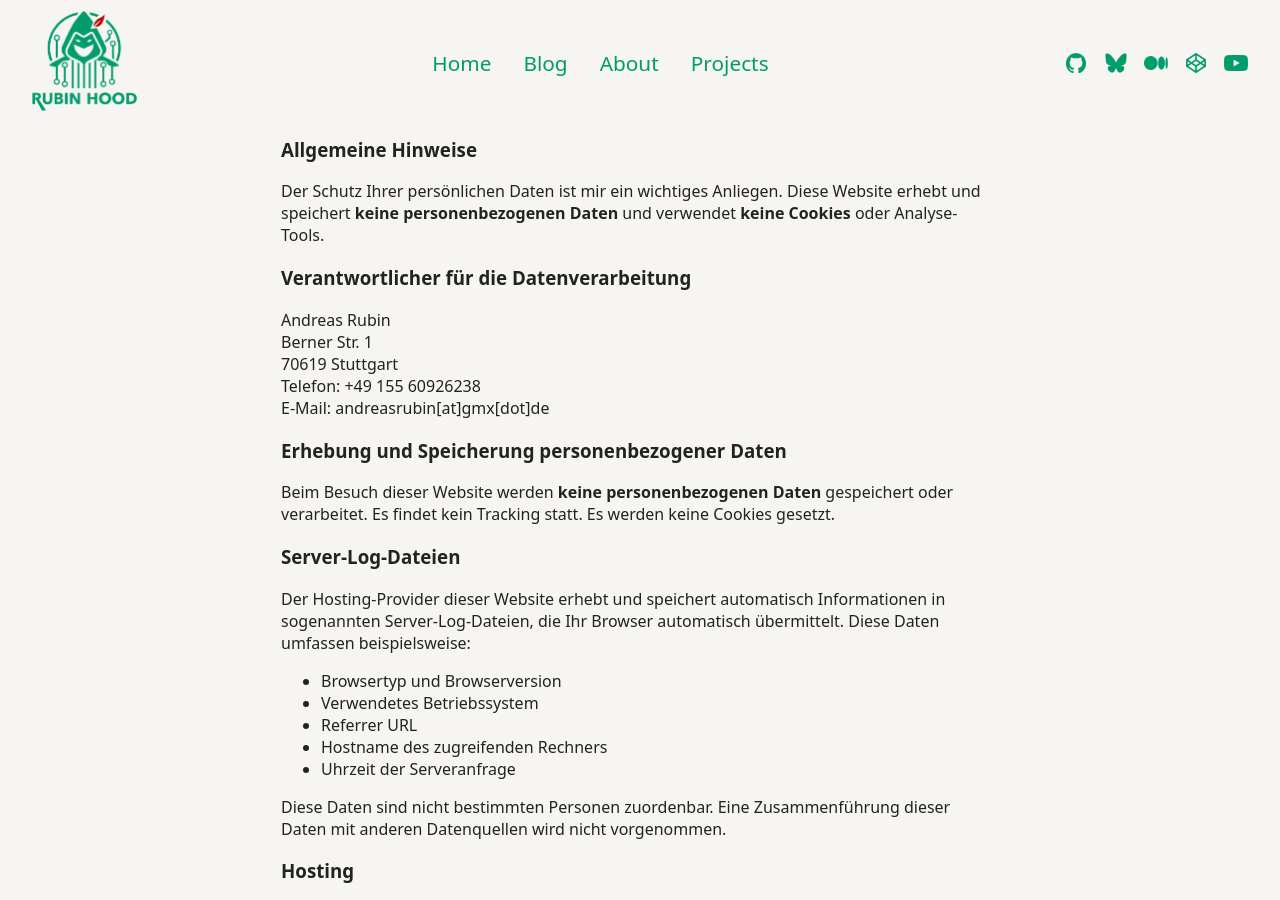
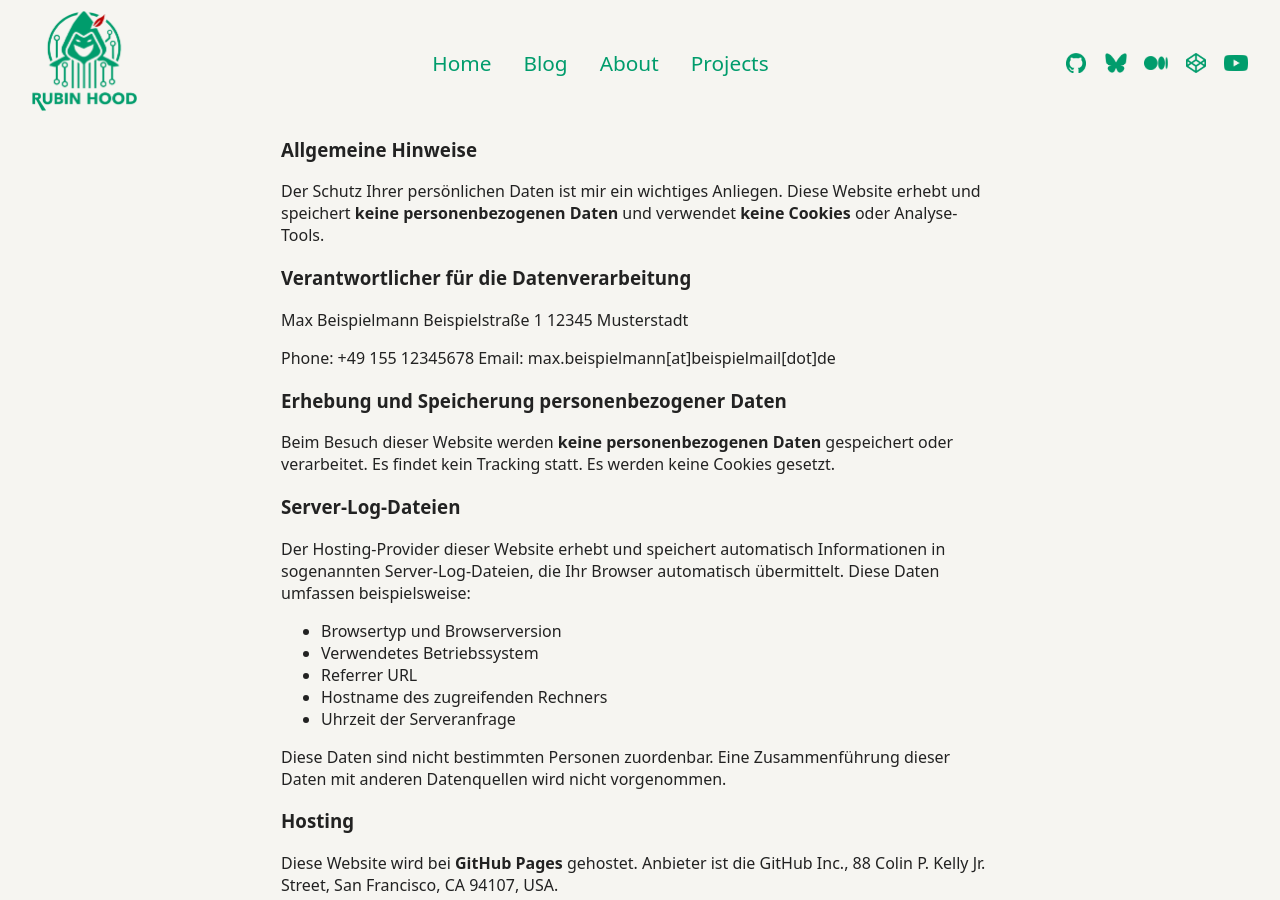
Before and after one commit to rubin-hood/website, a Jekyll site: the page built from datenschutz.md, in a window 1280 px wide and 900 px high. Built offline with Jekyll 4.4.1, drawn with Linux system fonts in a browser that asks for light colours; some of the changed text lies outside the part shown.

Commit message:
Update datenschutz.md

```diff
--- a/datenschutz.md
+++ b/datenschutz.md
@@ -9,11 +9,12 @@ narrow: true
 Der Schutz Ihrer persönlichen Daten ist mir ein wichtiges Anliegen. Diese Website erhebt und speichert **keine personenbezogenen Daten** und verwendet **keine Cookies** oder Analyse-Tools.
 
 ### Verantwortlicher für die Datenverarbeitung
-Andreas Rubin
-Berner Str. 1
-70619 Stuttgart
-Telefon: +49 155 60926238
-E-Mail: andreasrubin[at]gmx[dot]de
+Max Beispielmann
+Beispielstraße 1
+12345 Musterstadt
+
+Phone: +49 155 12345678
+Email: max.beispielmann[at]beispielmail[dot]de
 
 ### Erhebung und Speicherung personenbezogener Daten
 Beim Besuch dieser Website werden **keine personenbezogenen Daten** gespeichert oder verarbeitet. Es findet kein Tracking statt. Es werden keine Cookies gesetzt.
@@ -64,11 +65,12 @@ Ich behalte mir vor, diese Datenschutzerklärung gelegentlich anzupassen, damit
 The protection of your personal data is important to me. This website does **not collect or store personal data** and does **not use cookies** or analytics tools.
 
 ### Data Controller
-Andreas Rubin
-Berner Str. 1
-70619 Stuttgart
-Phone: +49 155 60926238
-Email: andreasrubin[at]gmx[dot]de
+Max Beispielmann
+Beispielstraße 1
+12345 Musterstadt
+
+Phone: +49 155 12345678
+Email: max.beispielmann[at]beispielmail[dot]de
 
 ### Collection and Storage of Personal Data
 When you visit this website, **no personal data** is collected or processed. No tracking is carried out. No cookies are set.
```
